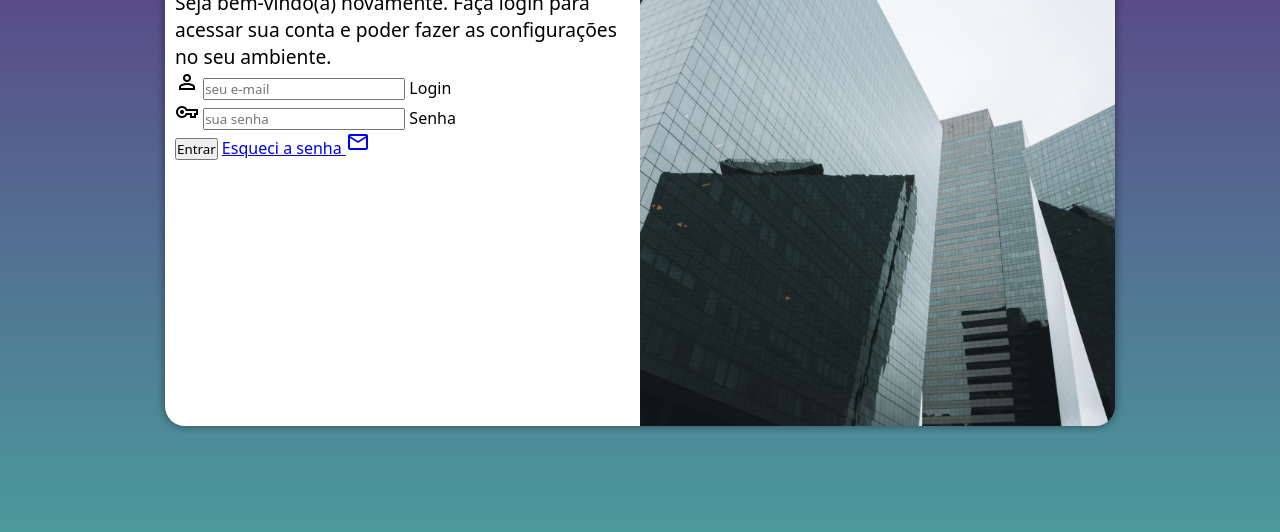
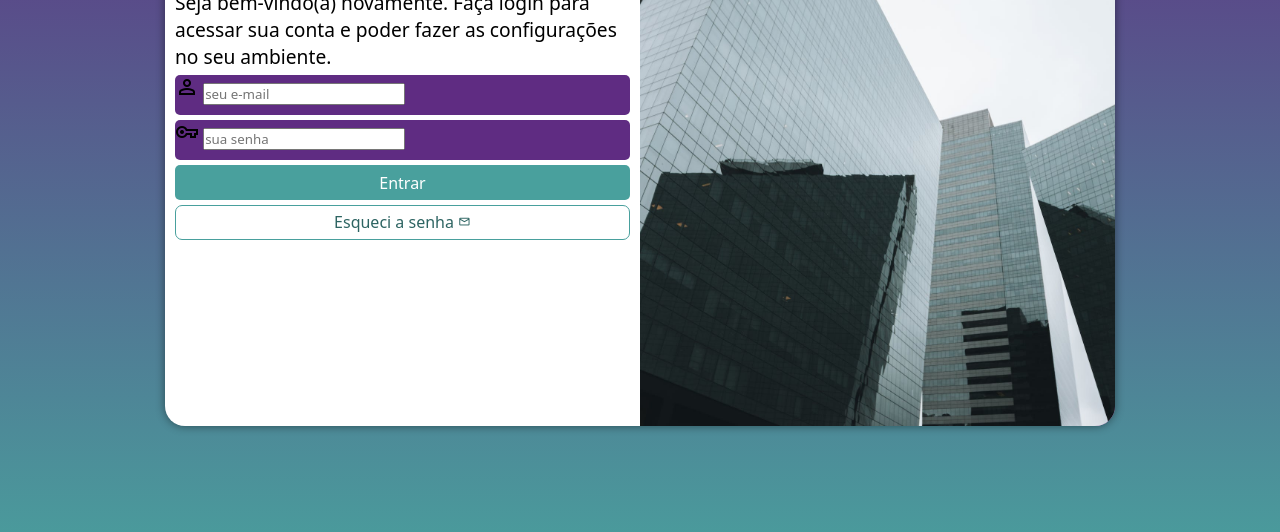
Before and after one commit to ericakelvia/projeto-login, a plain HTML site: page index.html in a window 1280 px wide. Shown: the part 224-756 px from the top of the page. Drawn offline with nearby package versions, Linux system fonts and the light colour scheme.

Commit message:
adicionei estilo ao formulário

```diff
--- a/estilos/style.css
+++ b/estilos/style.css
@@ -64,3 +64,55 @@ div#formulario > h1 {
 div#formulario > p {
     font-size: 0.8em;
 }
+
+form > div.campo {
+    background-color: #5f2c82;
+    display: block;
+    width: 100%;
+    height: 40px;
+    border-radius: 5px;
+    margin: 5px 0px;
+}
+
+div.campo > label {
+    display: none;
+}
+
+form > input[type=submit] {
+    display: block;
+    font-size: 1em;
+    width: 100%;
+    height: 35px;
+    background-color: #49a09d;
+    color: white;
+    border: none;
+    border-radius: 5px;
+    cursor: pointer;
+}
+
+form > input[type=submit]:hover {
+    background-color: #306866;
+}
+
+form > a.botao {
+    display: block;
+    text-align: center;
+    font-size: 1em;
+    width: 100%;
+    height: 35px;
+    padding-top: 5px;
+    margin-top: 5px;
+    background-color: white;
+    color: #2d6462;
+    border-radius: 7px;
+    border: 1px solid #49a09d;
+    text-decoration: none;
+}
+
+form > a.botao:hover {
+    background-color: #6cd3cf;
+}
+
+form > a.botao > span {
+    font-size: 0.8em;
+}
--- a/index.html
+++ b/index.html
@@ -33,7 +33,7 @@
                     </div>
 
                     <input type="submit" value="Entrar">
-                    <a href="esqueci.html">
+                    <a href="esqueci.html" class="botao">
                         Esqueci a senha <span class="material-symbols-outlined">mail</span>
                     </a>
                 </form>
```
